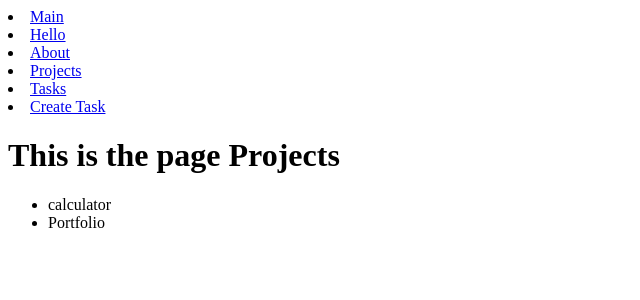
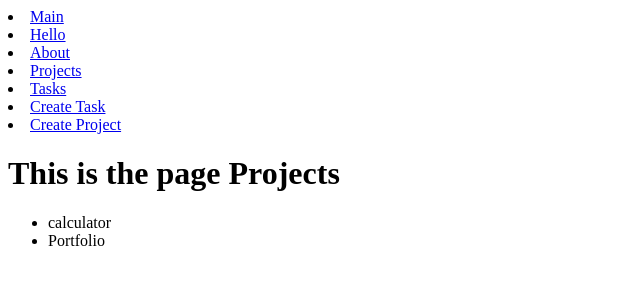
Before and after one commit to EricWithC04/django-practice, a Django app: page /projects in a window 1280 px wide. Shown: the top 300 px of the page, without its empty margins (0-640 px from the left). Run offline with Django 5.2, Linux system fonts and the light colour scheme; data comes from the database, SQL or seed files in the repository.

Commit message:
Form create new project

```diff
--- a/queries/forms.py
+++ b/queries/forms.py
@@ -3,3 +3,6 @@ from django import forms
 class CreateNewTask(forms.Form):
     title = forms.CharField(label="Titulo de la tarea", max_length=200)
     description = forms.CharField(label="Descripcion de la tarea", widget=forms.Textarea)
+
+class CreateNewProject(forms.Form):
+    name = forms.CharField(label="Nombre del proyecto", max_length=200)
--- a/queries/templates/layouts/navbar.html
+++ b/queries/templates/layouts/navbar.html
@@ -17,6 +17,9 @@
     <li>
         <a href="/new_task">Create Task</a>
     </li>
+    <li>
+        <a href="/create_project">Create Project</a>
+    </li>
 </nav>
 
 {% block content %}
--- a/queries/urls.py
+++ b/queries/urls.py
@@ -7,6 +7,7 @@ urlpatterns = [
     path('', views.main),
     path('user/<int:user_id>', views.user),
     path('projects', views.get_all_projects),
+    path('create_project', views.create_project),
     path('tasks', views.get_all_tasks),
     path('task_by_id/<int:id>', views.task_by_id),
     path('new_task', views.new_task),
--- a/queries/views.py
+++ b/queries/views.py
@@ -1,7 +1,7 @@
 from django.shortcuts import render, get_object_or_404, redirect
 from django.http import HttpResponse
 from .models import Project, Task
-from .forms import CreateNewTask
+from .forms import CreateNewTask, CreateNewProject
 
 # Create your views here.
 def hello(request):
@@ -18,7 +18,7 @@ def main(request):
 
 def new_task(request):
     if request.method == "GET":
-        return render(request, "create_tasks.html", {
+        return render(request, "tasks/create_tasks.html", {
         "form": CreateNewTask()
     })
     elif request.method == "POST":
@@ -30,18 +30,29 @@ def new_task(request):
         return redirect("/tasks")
 
 
+def create_project(request):
+    if request.method == "GET":
+        return render(request, "projects/create_project.html", {
+            "form": CreateNewProject()
+        })
+    elif request.method == "POST":
+        Project.objects.create(
+            name = request.POST["name"]
+        )
+        return redirect("/projects")
+
 def user(request, user_id):
     return HttpResponse(f"<h1>Hello {user_id}!</h1>")
 
 def get_all_projects(request):
     all_projects = Project.objects.all()
-    return render(request, "projects.html", {
+    return render(request, "projects/projects.html", {
         "projects": all_projects
     })
 
 def get_all_tasks(request):
     all_tasks = Task.objects.all()
-    return render(request, "tasks.html", {
+    return render(request, "tasks/tasks.html", {
         "tasks": all_tasks
     })
 
```
Also changed, not shown: queries/templates/projects/create_project.html (added, +12 -0 lines), queries/templates/projects/projects.html (renamed from queries/templates/projects.html), queries/templates/tasks/create_tasks.html (renamed from queries/templates/create_tasks.html), queries/templates/tasks/tasks.html (renamed from queries/templates/tasks.html).
